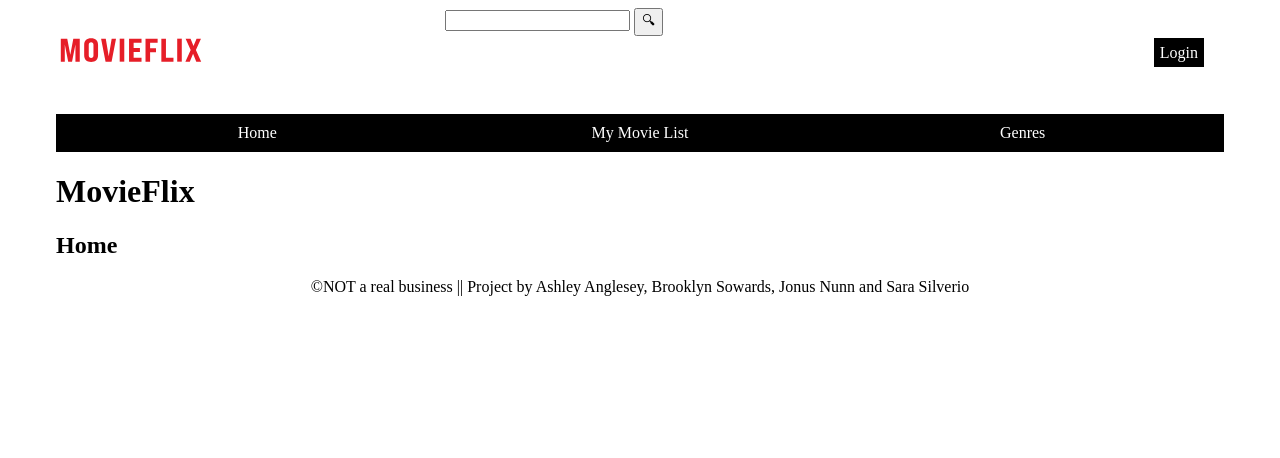
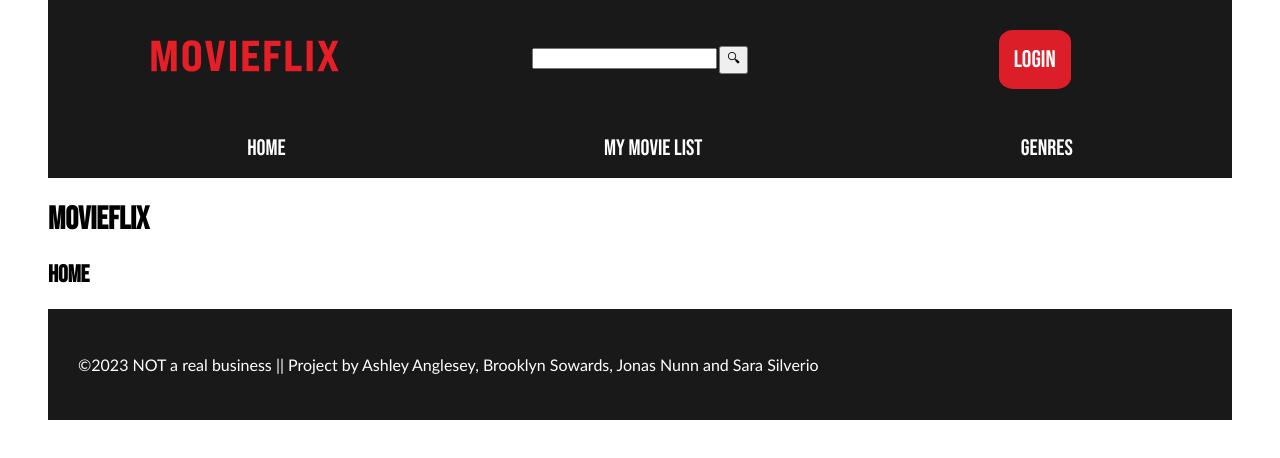
Before and after one commit to LealSilverio/movieflix, a Svelte app: page / in a window 1280 px wide. Shown: the top 458 px of the page. Built offline with nearby package versions, Linux system fonts and the light colour scheme.

Commit message:
set up styling

```diff
--- a/index.html
+++ b/index.html
@@ -2,9 +2,9 @@
 <html lang="en">
   <head>
     <meta charset="UTF-8" />
-    <link rel="icon" type="image" href="placeholder-image.png"/>
-    <!-- ADD LOGO AS ICON ONCE WE HAVE IT -->
+    <link rel="icon" type="svg" href="/images/logo.svg"/>
     <meta name="viewport" content="width=device-width, initial-scale=1.0" />
+    <link rel="stylesheet" href="/src/css/app.css">
     <title>MovieFlix</title>
   </head>
   <body>
--- a/src/css/app.css
+++ b/src/css/app.css
@@ -1,24 +1,110 @@
+/* Import heading font (same as logo font) */
+@import url('https://fonts.googleapis.com/css2?family=Bebas+Neue&display=swap');
 
 /* Variables */
 
-/* Colors */
 :root {
+    /* Colors */
     --red: rgb(220, 30, 40);
     --black: rgb(25, 25, 25);
     --darkblue: rgb(40, 80, 130);
     --lightblue: rgb(160, 190, 230);
-    --white: #ffffff;
+
+    /* Fonts */
+    --headings: "Bebas Neue", "Calibri", sans-serif;
+    --body: "Calibri", sans-serif;
+    --body-size: 16px;
 }
 
-/* Other variables */
+/* For all views */
 
+h1, h2, h3, h4, h5, h6, header {
+    font-family: var(--headings);
+}
+
+body {
+    font-family: var(--body);
+    font-size: var(--body-size);
+    margin: 0 3em;
+}
 
 
 /* Header, navigation, search, footer */
 
+header, nav, .search, footer {
+    background-color: var(--black);
+}
+
+footer {
+    color: white;
+    padding: 30px;
+}
+
+header {
+    display: grid;
+    grid-template-columns: 1fr 1fr 1fr;
+    background-color: var(--black);
+}
+
+header a {
+    color: white;
+    text-decoration: none;
+}
+
+.logo {
+    grid-column: 1/2;
+    justify-self: center;
+}
+
+.search-bar {
+    grid-column: 2/3;
+    justify-self: center;
+    align-self: center;
+}
+
+.search {
+
+}
+
+.login-button {
+    grid-column: 3/4;
+    justify-self: center;
+    align-self: center;
+}
+
+.login-button li {
+    list-style: none;
+}
+
+.login-button li a {
+    padding: 15px;
+    text-decoration: none;
+    font-size: 1.5rem;
+    border-radius: 20%;
+    background-color: var(--red);
+}
+
+nav {
+    grid-column: span 3;
+}
+
+.navbar {
+    display: flex;
+    flex-direction: row;
+    justify-content: space-around;
+
+}
+
+.navbar li {
+    list-style: none;
+}
+
+.navbar li a {
+    font-size: 1.4rem;
+}
 
 
-/* Home page */
+/* Home/Genres page */
 
 
 
--- a/src/js/components/App.svelte
+++ b/src/js/components/App.svelte
@@ -29,6 +29,7 @@
 <header>
   <Header />
 </header>
+
 <main>
   <h1>MovieFlix</h1>
 
@@ -43,15 +44,11 @@
     <Genres />
     {/if}
   </div>
-  <MovieDetails movieId={movieId}/>
+  <!-- the movieId parameter is from the URL, like this: #details?id=movieId
+  The route is #details and the parameter is id=movieId-->
+  <!-- <MovieDetails movieId={movieId}/> -->
 </main>
 
 <footer>
   <Footer />
 </footer>
-
-<style>
-  header, main, footer {
-    margin: 0 3em 0 3em;
-  }
-</style>
--- a/src/js/components/Footer.svelte
+++ b/src/js/components/Footer.svelte
@@ -1,7 +1 @@
-<p>&copy;NOT a real business || Project by Ashley Anglesey, Brooklyn Sowards, Jonus Nunn and Sara Silverio</p>
-
-<style>
-    p {
-        text-align: center;
-    }
-</style>
+<p>&copy;2023 NOT a real business || Project by Ashley Anglesey, Brooklyn Sowards, Jonas Nunn and Sara Silverio</p>
--- a/src/js/components/Header.svelte
+++ b/src/js/components/Header.svelte
@@ -4,9 +4,8 @@
     import Search from './Search.svelte';
 </script>
 
-<main class="header-main">
 <div class="logo">
-        <a href="../../index.html"><img src="/images/logo.svg" alt="movieflix logo" width="150"/></a>
+    <a href="../../index.html"><img src="/images/logo.svg" alt="movieflix logo" width="200"/></a>
 </div>
 <div class="search-bar">
     <Search />
@@ -18,37 +17,4 @@
     <li><a href="#login">Login</a></li>
     {/if}
 </div>
-</main>
 <Navbar />
-
-<style>
-    .header-main {
-        display: grid;
-        grid-template-columns: 1fr 1fr 1fr;
-    }
-    .logo {
-        text-align: left;
-    }
-    /* not in use right now! */
-    /* .search-bar {
-        grid-column: 2/3;
-        grid-row: 1/2;
-        text-align: right;
-        align-self: center;
-    } */
-    .login-button {
-        text-align: right;
-        align-self: center;
-        grid-row: 1/2;
-        grid-column: 3/4;
-        padding: 20px;
-        list-style: none;
-    }
-    .login-button li a {
-        padding: 5px;
-        text-decoration: none;
-        border: 1px solid black;
-        background-color: black;
-        color: white;
-    }
-</style>
--- a/src/js/components/Navbar.svelte
+++ b/src/js/components/Navbar.svelte
@@ -5,18 +5,3 @@
         <li><a href="#genres">Genres</a></li>
     </ul>
 </nav>
-
-<style>
-    .navbar {
-        display: grid;
-        grid-template-columns: 1fr 1fr 1fr;
-        list-style: none;
-        text-align: center;
-        padding: 10px;
-        background-color: black;
-    }
-    .navbar li a {
-        text-decoration: none;
-        color: white;
-    }
-</style>
--- a/src/js/components/Search.svelte
+++ b/src/js/components/Search.svelte
@@ -1,2 +1,4 @@
-<input id="search" name="searchBar" type="searchBar"/>
-<button type="submit"><span>&#x1F50D;&#xFE0E;</span></button>
+<div class="search">
+    <input id="search" name="searchBar" type="searchBar"/>
+    <button type="submit"><span>&#x1F50D;&#xFE0E;</span></button>
+</div>
```
Also changed, not shown: public/images/placeholder-image.png (renamed from placeholder-image.png). Lines whose indentation alone changed are shown as unchanged.
